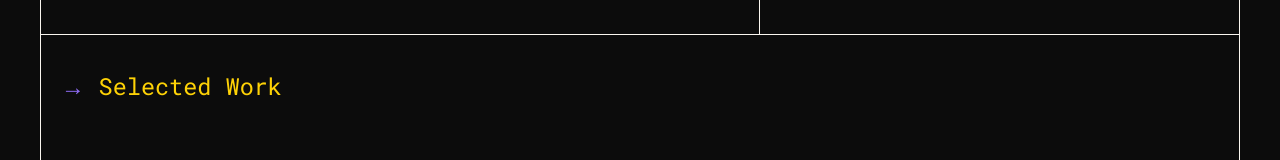
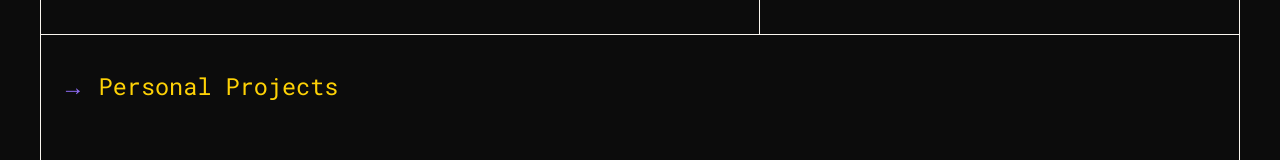
Before and after one commit to Hiba243/hibaportfolio, a React (Create React App) app: page / in a window 1280 px wide. Shown: the part 781-941 px from the top of the page. Built offline with nearby package versions, Linux system fonts and the light colour scheme.

Commit message:
Updated project heading title

```diff
--- a/src/components/Projects.js
+++ b/src/components/Projects.js
@@ -7,7 +7,7 @@ const Projects = () => {
 
     return <section className="section-padding section-work" id="work">
         <div className="text__heading section-work__heading">
-            <span className="arr-purple">&rarr;</span> <span className="color-yellow">Selected Work</span>
+            <span className="arr-purple">&rarr;</span> <span className="color-yellow">Personal Projects</span>
         </div>
             <div className="project">
                 <img src={EcommerceImg ? EcommerceImg : ''} className='responsive-img home-img-2' alt="Ecommerce main mockup"></img>
```
Also changed, not shown: 1 other file (tests, documents, lock files or other folders).
